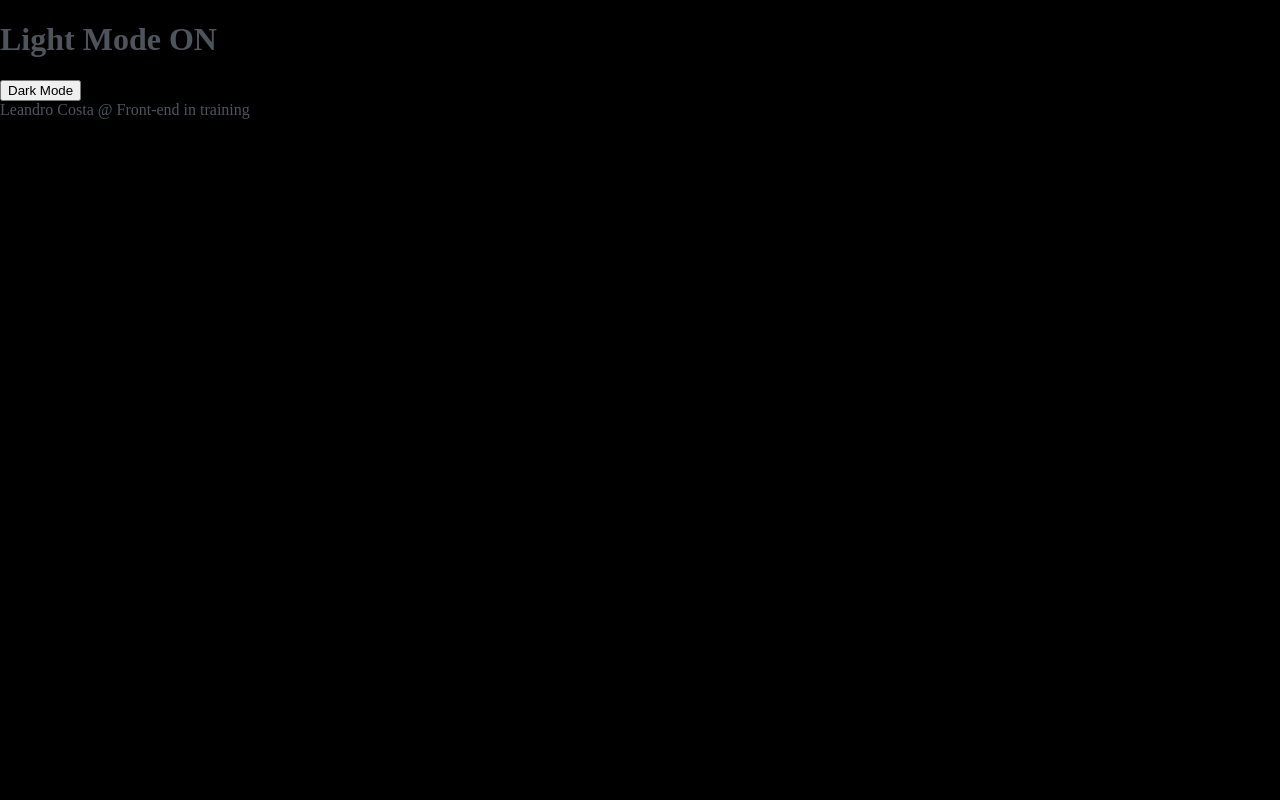
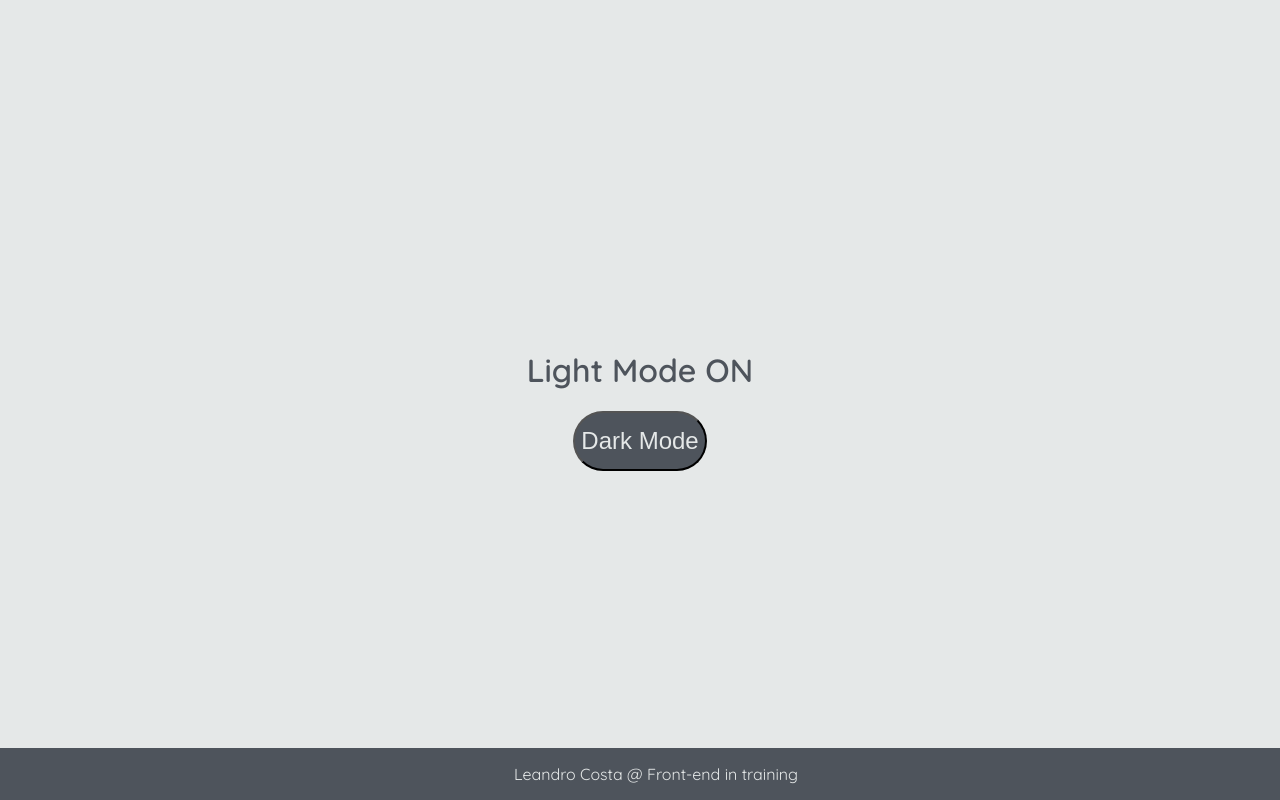
Before and after one commit to lcleandrocosta/manipulando-dom, a plain HTML site: page index.html in a window 1280 px wide. Drawn offline with Linux system fonts and the light colour scheme.

Commit message:
style.css

```diff
--- a/assets/style.css
+++ b/assets/style.css
@@ -1,6 +1,63 @@
+@import url('https://fonts.googleapis.com/css2?family=Quicksand:wght@300;400;600&display=swap');
+
 body{
-    background-color: black;
+    background-color:#e5e8e8;
     color:#4e545c;
     margin: 0;
     font-family: 'Quicksand';
 }
+
+body .dark-mode{
+    background-color: #000401;
+    color: #e5e8e8;
+}
+
+main{
+    height: 100vh;
+    width: 100%;
+    display: flex;
+    flex-direction: column;
+    align-items: center;
+    justify-content: center;
+}
+
+footer{
+    width: 100%;
+    background-color: #4e545c;
+    padding: 16px;
+    color: #e5e8e8;
+    position: fixed;
+    bottom: 0;
+    text-align: center;
+    font-weight: 400;
+}
+
+footer .dark-mode{
+    background-color: #8d9797;
+    color:  #000401;
+}
+
+button{
+    border-radius: 40px;
+    font-size: 1.5rem;
+    height: 60px;
+    width: 200px
+    border: none;
+    background-color: #4e545c;
+    color: #e5e8e8;
+    transition: all 0,5s linear;
+}
+
+button:hover{
+    background-color: #000401;
+}
+
+button .dark-mode{
+    background-color: #4e545c;
+    color: #e5e8e8;
+}
+
+button .dark-mode:hover{
+    background-color: #4e545c;
+    color: #e5e8e8;
+}
```
